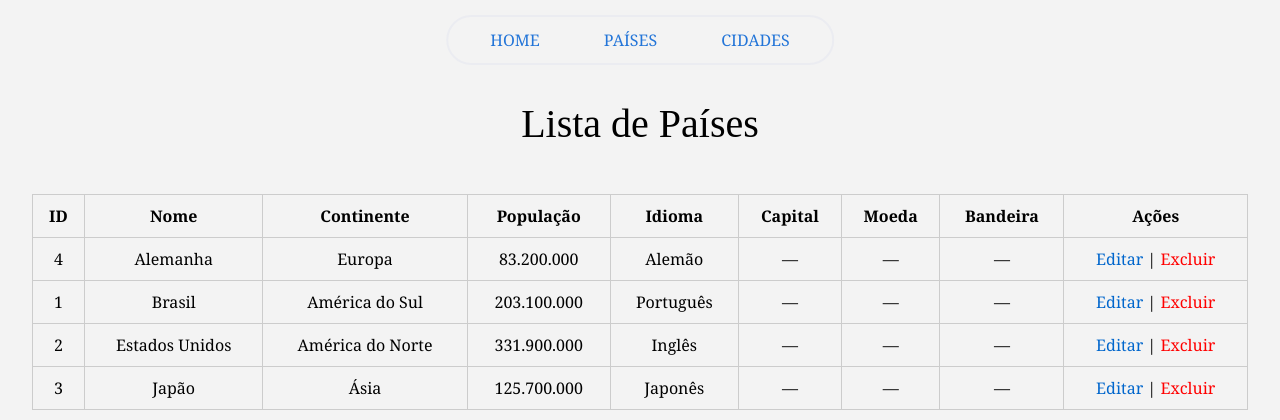
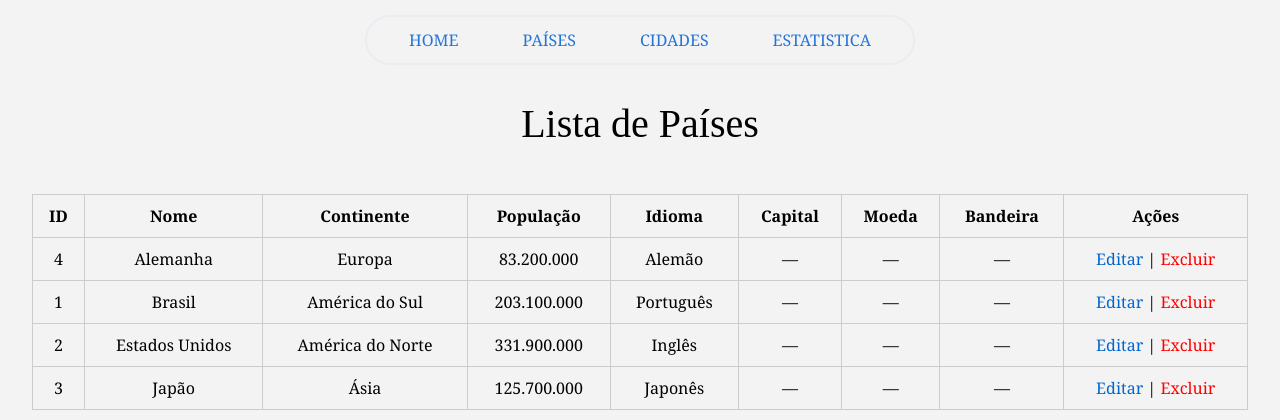
Before and after one commit to Gigiovh/Crud-Mundo, a PHP site: page /pais/listar.php in a window 1280 px wide. Shown: the top 420 px of the page. Run offline with PHP 8.4, Linux system fonts and the light colour scheme; data comes from the database, SQL or seed files in the repository; a stand-in replaces the project's code that opens the database connection; some libraries are stand-ins or nearby versions; some web fonts are replaced.

Commit message:
Update listar.php

```diff
--- a/src/pais/listar.php
+++ b/src/pais/listar.php
@@ -1,5 +1,5 @@
 <?php include("../conexao.php");
-// API
+
 // Primeiro, vamos verificar e criar as colunas se não existirem
 function verificarECriarColunas($conn) {
     $colunas = [
@@ -139,9 +139,7 @@ if (isset($_GET['completar']) && $_GET['completar'] == 'true') {
 </head>
 
 <body>
-<!--
-Navgegação
-  -->
+
     <nav class="test">
         <ul>
             <li><a href="../index.php">Home</a></li>
@@ -158,6 +156,7 @@ Navgegação
                     <li><a href="../cidade/adicionar_cidade.php">Adicionar</a></li>
                 </ul>
             </li>
+            <li><a href="estatistica.php">Estatistica</a></li>
         </ul>
     </nav>
 
@@ -189,9 +188,7 @@ Navgegação
             <th>Bandeira</th>
             <th>Ações</th>
         </tr>
-<!--
-Puxando API apartir dos países cadastrados
-  -->
+
         <?php
 $result = $conn->query("SELECT * FROM tb_pais ORDER BY nome");
 
```
